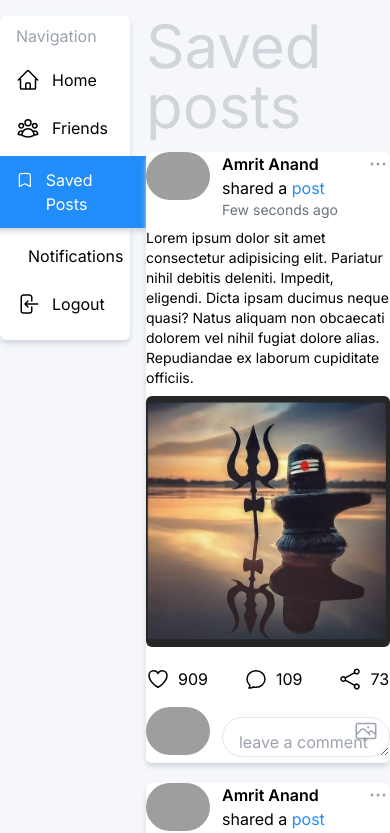
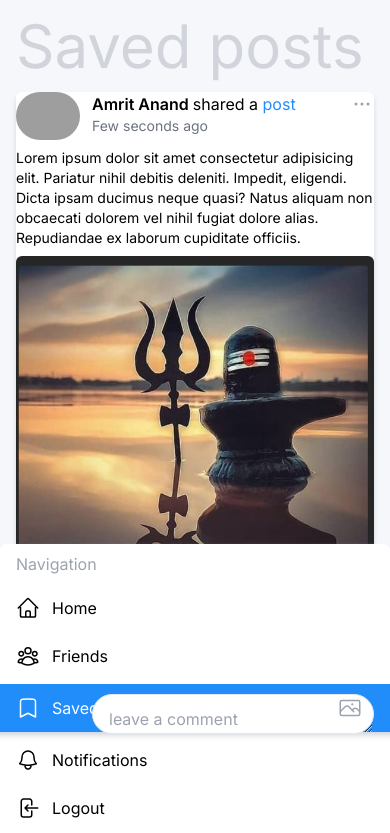
Before and after one commit to ayushsrm/social, a Next.js app: page /saved in a window 390 px wide. Shown: the top 833 px of the page. Built offline with nearby package versions, Linux system fonts and the light colour scheme; grey boxes are pictures that could not be loaded.

Commit message:
responsive

```diff
--- a/components/layout.js
+++ b/components/layout.js
@@ -1,19 +1,21 @@
+import NavigationCard from '@/components/NavigationCard';
+export default function Layout({children,hideNavigation}){
+let rightColumnClasses='';
+if(hideNavigation){
+  rightColumnClasses +='w-full';
+}else{
+  rightColumnClasses +=' mx-4 md:mx-0 md:w-9/12';
+}
 
-// import Card from '@/components/Card'
-import NavigationCard from '@/components/NavigationCard'
-// import PostFormCard from '@/components/PostFormCard'
-// import PostCard from '@/components/PostCard'
-
-export default function Layout({children, hideNavigation}) {
   return (
-      <div className='flex mt-4 max-w-4xl mx-auto gap-4'>
+      <div className='md:flex mt-4 max-w-4xl mx-auto gap-6'>
         {!hideNavigation && (
-        <div className='w-1/3'>
+        <div className=' fixed md:static w-full bottom-0 md:w-3/12 -mb-5 '>
           <NavigationCard/>
         </div>
         )}
 
-        <div className={hideNavigation ? 'w-full' : 'w-9/12'}>
+        <div className={rightColumnClasses}>
           {children}
           </div>
 
```
